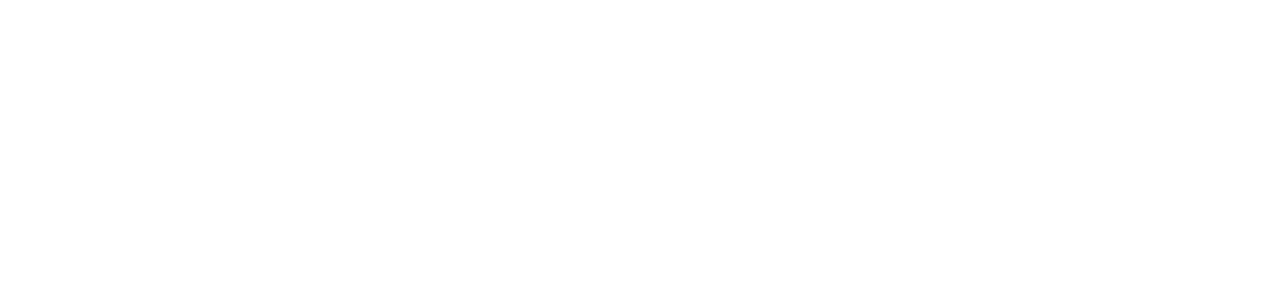
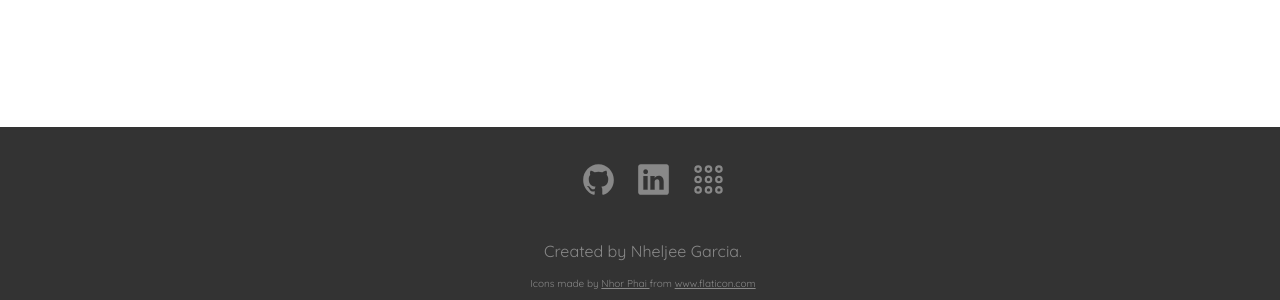
Before and after one commit to garcian5/Hocchikisu-Creavheengs, a React (Create React App) app in the folder frontend/: page / in a window 1280 px wide. Shown: the part 500-800 px from the top of the page. Built offline with nearby package versions, Linux system fonts and the light colour scheme.

Commit message:
added footer

```diff
--- a/frontend/package.json
+++ b/frontend/package.json
@@ -7,6 +7,8 @@
     "@testing-library/react": "^11.1.0",
     "@testing-library/user-event": "^12.1.10",
     "react": "^17.0.1",
+    "react-bootstrap": "^1.4.0",
+    "react-bootstrap-validation": "^0.1.11",
     "react-dom": "^17.0.1",
     "react-scripts": "4.0.0",
     "web-vitals": "^0.2.4"
--- a/frontend/public/index.html
+++ b/frontend/public/index.html
@@ -4,11 +4,11 @@
     <meta charset="utf-8" />
 
     <!--favicon-->
-    <link rel="apple-touch-icon" sizes="180x180" href="/apple-touch-icon.png">
-    <link rel="icon" type="image/png" sizes="32x32" href="/favicon-32x32.png">
-    <link rel="icon" type="image/png" sizes="16x16" href="/favicon-16x16.png">
-    <link rel="manifest" href="/site.webmanifest">
-    <link rel="mask-icon" href="/safari-pinned-tab.svg" color="#5bbad5">
+    <link rel="apple-touch-icon" sizes="180x180" href="/favicon/apple-touch-icon.png">
+    <link rel="icon" type="image/png" sizes="32x32" href="/favicon/favicon-32x32.png">
+    <link rel="icon" type="image/png" sizes="16x16" href="/favicon/favicon-16x16.png">
+    <link rel="manifest" href="/favicon/site.webmanifest">
+    <link rel="mask-icon" href="/favicon/safari-pinned-tab.svg" color="#5bbad5">
     <meta name="msapplication-TileColor" content="#da532c">
     <meta name="theme-color" content="#ffffff">
 
@@ -29,20 +29,16 @@
       work correctly both with client-side routing and a non-root public URL.
       Learn how to configure a non-root public URL by running `npm run build`.
     -->
+    <link href="https://fonts.googleapis.com/css?family=Titillium+Web:300,400,700" rel="stylesheet">
+    <link href="https://fonts.googleapis.com/css2?family=Montserrat:ital,wght@0,100;0,200;0,300;1,100;1,200;1,300&family=Quicksand:wght@300;400;500&display=swap" rel="stylesheet">
+
+    <script type="module" src="https://unpkg.com/ionicons@5.2.3/dist/ionicons/ionicons.esm.js"></script>
+    <script nomodule="" src="https://unpkg.com/ionicons@5.2.3/dist/ionicons/ionicons.js"></script>
+
     <title>Hocchikisu Creavheengs</title>
 </head>
 <body>
     <noscript>You need to enable JavaScript to run this app.</noscript>
     <div id="root"></div>
-    <!--
-      This HTML file is a template.
-      If you open it directly in the browser, you will see an empty page.
-
-      You can add webfonts, meta tags, or analytics to this file.
-      The build step will place the bundled scripts into the <body> tag.
-
-      To begin the development, run `npm start` or `yarn start`.
-      To create a production bundle, use `npm run build` or `yarn build`.
-    -->
 </body>
 </html>
--- a/frontend/src/App.css
+++ b/frontend/src/App.css
@@ -1,38 +1,66 @@
 .App {
-  text-align: center;
+    /*text-align: center;*/
+    font-family: Quicksand, sans-serif;
+    min-height: 100vh; /* will cover the 100% of viewport */
+    overflow: hidden;
+    display: block;
+    position: relative;
+    /*padding-bottom: 10px; /* height of your footer */
 }
 
-.App-logo {
-  height: 40vmin;
-  pointer-events: none;
+
+/*-----------------------------------------------------
+    FOOTER STYLE
+-------------------------------------------------------*/
+footer {
+    position: absolute;
+    width: 100%;
+    bottom: 0;
+    text-align: center;
+    background-color: #333;
+    color: #888;
+    padding: 0px 3px 10px;
 }
 
-@media (prefers-reduced-motion: no-preference) {
-  .App-logo {
-    animation: App-logo-spin infinite 20s linear;
-  }
+/*trying to center author credits*/
+.row {
+    /*display: grid;*/
+    margin: 0 auto;
 }
 
-.App-header {
-  background-color: #282c34;
-  min-height: 100vh;
-  display: flex;
-  flex-direction: column;
-  align-items: center;
-  justify-content: center;
-  font-size: calc(10px + 2vmin);
-  color: white;
+/*display items in columns*/
+/*.col {
+    display: block;
+    float: left;
+    margin: 1% 0 1% 1.6%;
+}*/
+
+/*get rid of list styles for social links*/
+.social-links {
+    list-style: none;
+    font-size: 35px;
 }
 
-.App-link {
-  color: #61dafb;
+/*display links list as an inline block and make sure they're side by side*/
+.social-links li {
+    display: inline-block;
+    margin-right: 20px;
 }
 
-@keyframes App-logo-spin {
-  from {
-    transform: rotate(0deg);
-  }
-  to {
-    transform: rotate(360deg);
-  }
+.social-links li a, .credits a {
+    color: #888;
+    transition: color 0.2s ease-in-out;
 }
+
+.social-links li a:hover, .credits a:hover {
+    color: #545454;
+}
+
+.credits {
+    font-size: 10px;
+}
+
+/*get rid of title attribute in ion-icon so it won't show tool tip by mouse*/
+ion-icon {
+    pointer-events: none;
+}
--- a/frontend/src/App.js
+++ b/frontend/src/App.js
@@ -1,10 +1,12 @@
 import './App.css';
+import Footer from './components/presentational/Footer';
 
 function App() {
-  return (
-    <div className="App">
-    </div>
-  );
+    return (
+        <div className="App">
+            <Footer />
+        </div>
+    );
 }
 
 export default App;
--- /dev/null
+++ b/frontend/src/components/presentational/Footer.js
@@ -0,0 +1,27 @@
+import React from "react";
+
+function Footer() {
+    return (
+        <footer>
+            <div className="row">
+                <ul className="social-links">
+                    {/*target = "_blank" will open link to new tab*/}
+                    <li><a href="https://github.com/garcian5/ToDoList" rel="noopener noreferrer" target="_blank" title="Nheljee's Github"><ion-icon name="logo-github"></ion-icon></a></li>
+                    <li><a href="https://www.linkedin.com/in/nheljee-rose-garcia/" rel="noopener noreferrer" target="_blank" title="Nheljee's LinkedIn"><ion-icon name="logo-linkedin"></ion-icon></a></li>
+                    <li><a href="https://nheljee-dice-game.netlify.app/" rel="noopener noreferrer" target="_blank" title="Other Websites"><ion-icon name="apps-outline"></ion-icon></a></li>
+                </ul>
+            </div>
+            <div className="row">
+                <p>
+                    Created by Nheljee Garcia.
+                </p>
+                <div className="credits">
+                    Icons made by <a href="https://www.flaticon.com/authors/nhor-phai" title="Nhor Phai">Nhor Phai </a>
+                    from <a href="https://www.flaticon.com/" title="Flaticon"> www.flaticon.com</a>
+                </div>
+            </div>
+        </footer>
+    )
+}
+
+export default Footer;
```
Also changed, not shown: frontend/public/manifest.json, 1 other file (tests, documents, lock files or other folders).
